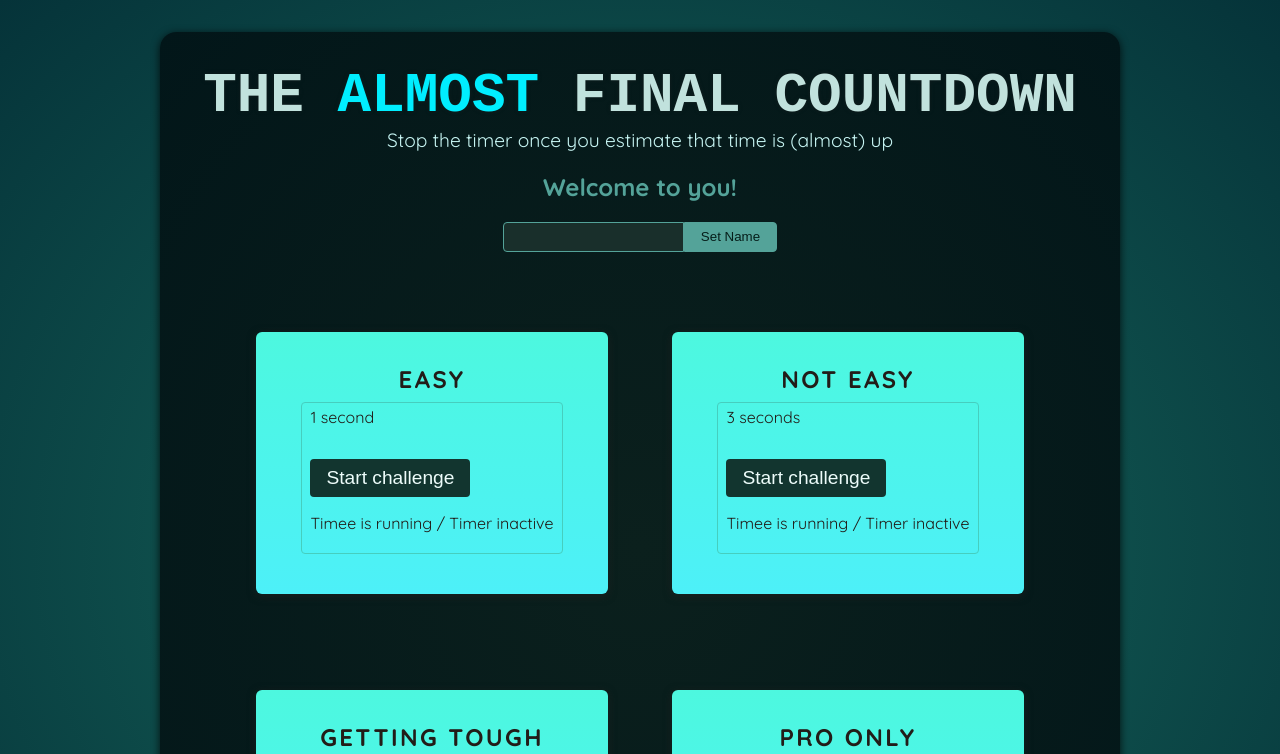
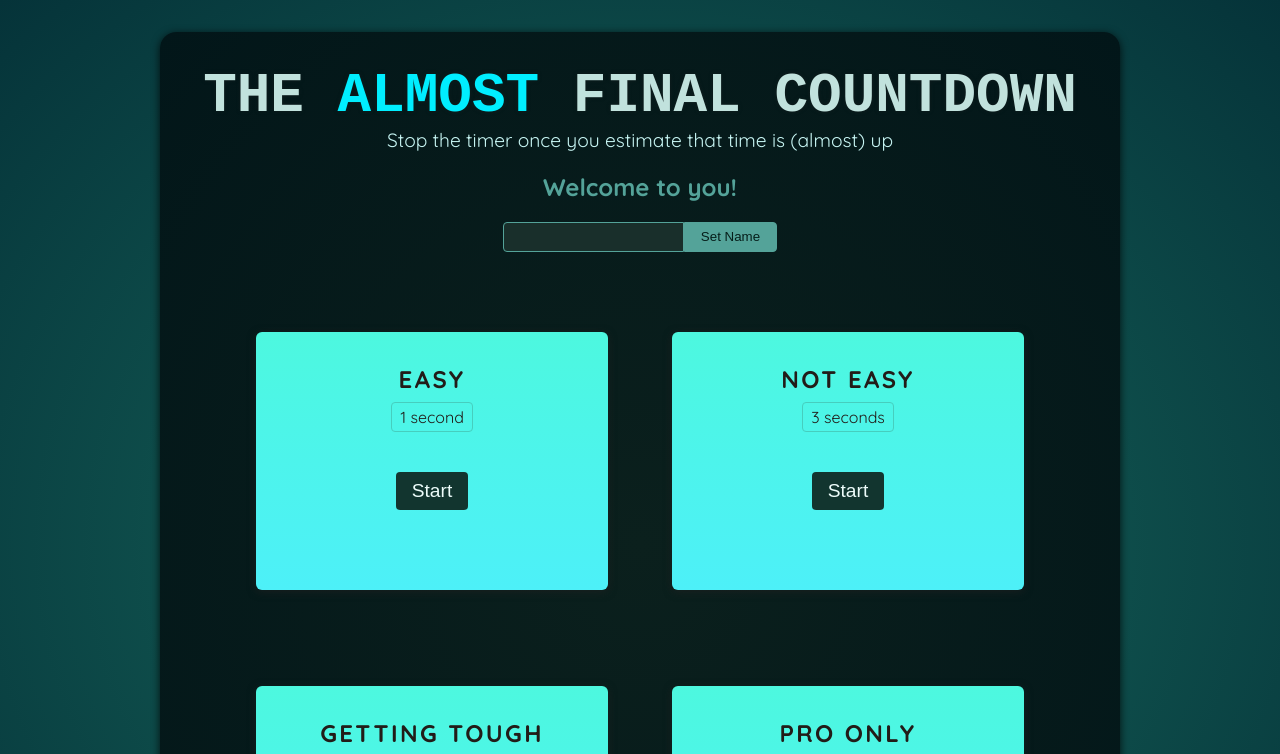
Before and after one commit to marilynduf/udemy-react-course_timer-game, a React (Vite) app: page / in a window 1280 px wide. Shown: the top 754 px of the page. Built offline with nearby package versions, Linux system fonts and the light colour scheme; a web font is replaced by a local one.

Commit message:
Affichage (toggle) texte quand timer est actif and quand pas actif

```diff
--- a/src/components/TimerChallenge.jsx
+++ b/src/components/TimerChallenge.jsx
@@ -1,13 +1,29 @@
+import { useState } from "react";
 export default function TimerChallenge({ title, targetTime }) {
+    const [timerStarted, setTimerStarted] = useState(false);
+    const [timerExpired, setTimerExpired] = useState(false);
+    console.log(timerExpired);
+    function handleStart() {
+        setTimerStarted(true);
+        setTimeout(() => {
+            setTimerExpired(true);
+            setTimerStarted(false);
+        }, targetTime * 1000);
+    }
+
     return (
         <section className="challenge">
             <h2>{title}</h2>
             <p className="challenge-time">
                 {targetTime} second{targetTime > 1 ? "s" : ""}
-                <p>
-                    <button>Start challenge</button>
-                </p>
-                <p className="">Timee is running / Timer inactive</p>
+            </p>
+            <p>
+                <button onClick={handleStart}>
+                    {timerStarted ? "Stop" : "Start"}
+                </button>
+            </p>
+            <p className={timerStarted ? "active" : ""}>
+                {timerStarted ? "Timer is running" : ""}
             </p>
         </section>
     );
```
